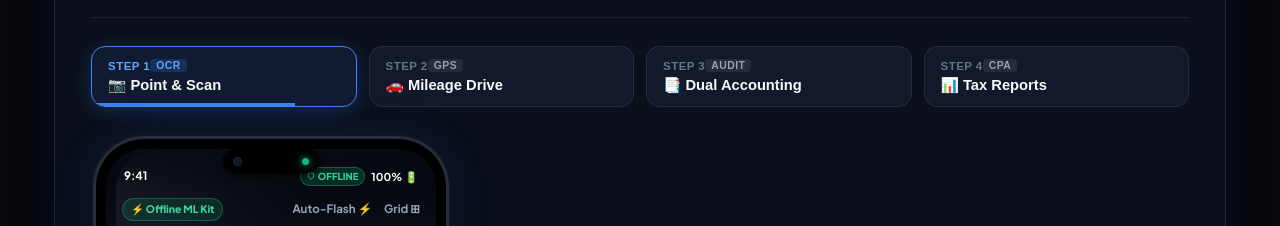
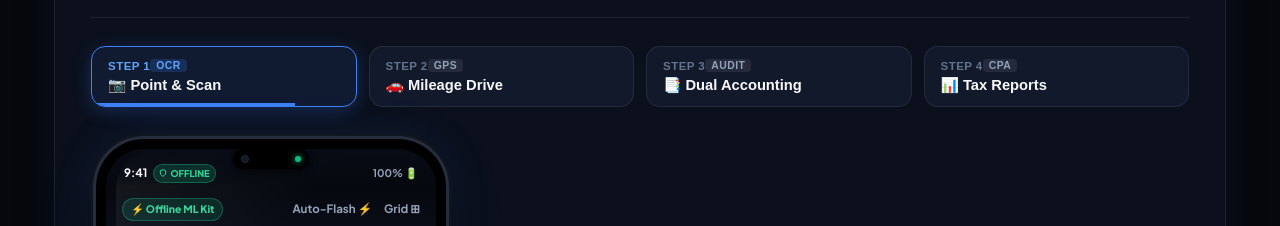
Before and after one commit to AyckerAyush/AyckerAyush.github.io, a plain HTML site: page receiptlog-demo/index.html in a window 1280 px wide. Shown: the part 726-952 px from the top of the page. Drawn offline with Linux system fonts and the light colour scheme.

Commit message:
Eliminate dynamic island overlap and give screenshot slides top clearance

```diff
--- a/receiptlog-demo/index.html
+++ b/receiptlog-demo/index.html
@@ -482,48 +482,48 @@
             position: relative;
         }
 
-        /* Clean Dynamic Island (Zero Overlap with Status Bar) */
+        /* Clean Compact Dynamic Island (Zero Overlap with Status Bar) */
         .phone-island {
             position: absolute;
             top: 10px;
             left: 50%;
             transform: translateX(-50%);
-            width: 96px;
-            height: 24px;
+            width: 76px;
+            height: 20px;
             background: #000000;
             border-radius: var(--radius-full);
             z-index: 40;
             display: flex;
             align-items: center;
             justify-content: space-between;
-            padding: 0 10px;
+            padding: 0 8px;
             box-shadow: 0 2px 8px rgba(0, 0, 0, 0.8);
         }
 
         .island-lens {
-            width: 9px;
-            height: 9px;
+            width: 8px;
+            height: 8px;
             background: #111827;
             border-radius: 50%;
             border: 1px solid #1F2937;
         }
 
         .island-indicator {
-            width: 7px;
-            height: 7px;
+            width: 6px;
+            height: 6px;
             border-radius: 50%;
             background: var(--emerald);
-            box-shadow: 0 0 8px var(--emerald);
-        }
-
-        /* Status Bar (Clean Left & Right Wings) */
+            box-shadow: 0 0 6px var(--emerald);
+        }
+
+        /* Status Bar (Clock on Left, Status + Battery on Right with Generous Clearance) */
         .screen-status-bar {
             position: absolute;
             top: 0;
             left: 0;
             right: 0;
-            height: 42px;
-            padding: 12px 18px 0;
+            height: 38px;
+            padding: 10px 18px 0;
             display: flex;
             align-items: center;
             justify-content: space-between;
@@ -532,7 +532,7 @@
             color: #ffffff;
             z-index: 35;
             pointer-events: none;
-            background: linear-gradient(180deg, rgba(8, 12, 22, 0.9) 0%, rgba(8, 12, 22, 0.3) 70%, transparent 100%);
+            background: linear-gradient(180deg, rgba(8, 12, 22, 0.95) 0%, rgba(8, 12, 22, 0.5) 75%, transparent 100%);
         }
 
         .status-bar-left {
@@ -544,17 +544,18 @@
         .status-bar-right {
             display: flex;
             align-items: center;
-            gap: 6px;
-            font-size: 0.68rem;
+            gap: 5px;
+            font-size: 0.66rem;
+            color: var(--text-secondary);
         }
 
         .status-offline-tag {
             background: rgba(16, 185, 129, 0.2);
             color: var(--emerald-light);
             border: 1px solid rgba(16, 185, 129, 0.4);
-            padding: 1px 6px;
+            padding: 1px 5px;
             border-radius: var(--radius-full);
-            font-size: 0.6rem;
+            font-size: 0.58rem;
             font-weight: 800;
             display: flex;
             align-items: center;
@@ -576,6 +577,13 @@
             transition: opacity 0.35s ease, transform 0.35s ease;
             transform: scale(0.97);
             overflow: hidden;
+            background: #080C16;
+        }
+
+        /* Provide top clearance for screenshot slides so app headers sit cleanly below status bar */
+        .screen-slide-screenshot {
+            padding-top: 36px;
+            background: #0B101C;
         }
 
         .screen-slide.active {
@@ -1628,18 +1636,18 @@
                             <!-- Phone Screen -->
                             <div class="phone-screen">
 
-                                <!-- Status Bar (Clock on Left, Status + Battery on Right) -->
+                                <!-- Status Bar (Clock & Offline Tag on Left, Battery on Right) -->
                                 <div class="screen-status-bar">
                                     <div class="status-bar-left">
                                         <span>9:41</span>
-                                    </div>
-                                    <div class="status-bar-right">
                                         <div class="status-offline-tag">
                                             <svg width="8" height="8" viewBox="0 0 24 24" fill="none" stroke="currentColor" stroke-width="3">
                                                 <path d="M12 22s8-4 8-10V5l-8-3-8 3v7c0 6 8 10 8 10z"/>
                                             </svg>
                                             OFFLINE
                                         </div>
+                                    </div>
+                                    <div class="status-bar-right">
                                         <span>100% 🔋</span>
                                     </div>
                                 </div>
@@ -1707,7 +1715,7 @@
                                     </div>
 
                                     <!-- SLIDE 1: REAL MILEAGE SCREEN WITH COMPACT ACTIVE DRIVE HUD -->
-                                    <div class="screen-slide" id="slide1">
+                                    <div class="screen-slide screen-slide-screenshot" id="slide1">
                                         <img src="assets/04_mileage_tracker.png" alt="Mileage Tracker App Screen" class="screen-img">
 
                                         <!-- Sleek Compact Live Drive HUD -->
@@ -1733,7 +1741,7 @@
                                     </div>
 
                                     <!-- SLIDE 2: REAL RECEIPTS SCREEN WITH CALLOUT SPOTLIGHT -->
-                                    <div class="screen-slide" id="slide2">
+                                    <div class="screen-slide screen-slide-screenshot" id="slide2">
                                         <img src="assets/02_receipt_scanner.png" alt="Itemized Receipts Screen" class="screen-img">
 
                                         <!-- Non-occluding Spotlight Callout -->
@@ -1747,7 +1755,7 @@
                                     </div>
 
                                     <!-- SLIDE 3: REAL TAX REPORTS WITH COMPACT SCHEDULE C MODAL -->
-                                    <div class="screen-slide" id="slide3">
+                                    <div class="screen-slide screen-slide-screenshot" id="slide3">
                                         <img src="assets/05_tax_reports.png" alt="Tax Reports Screen" class="screen-img">
 
                                         <!-- Clean Schedule C Tax Summary Modal -->
```
